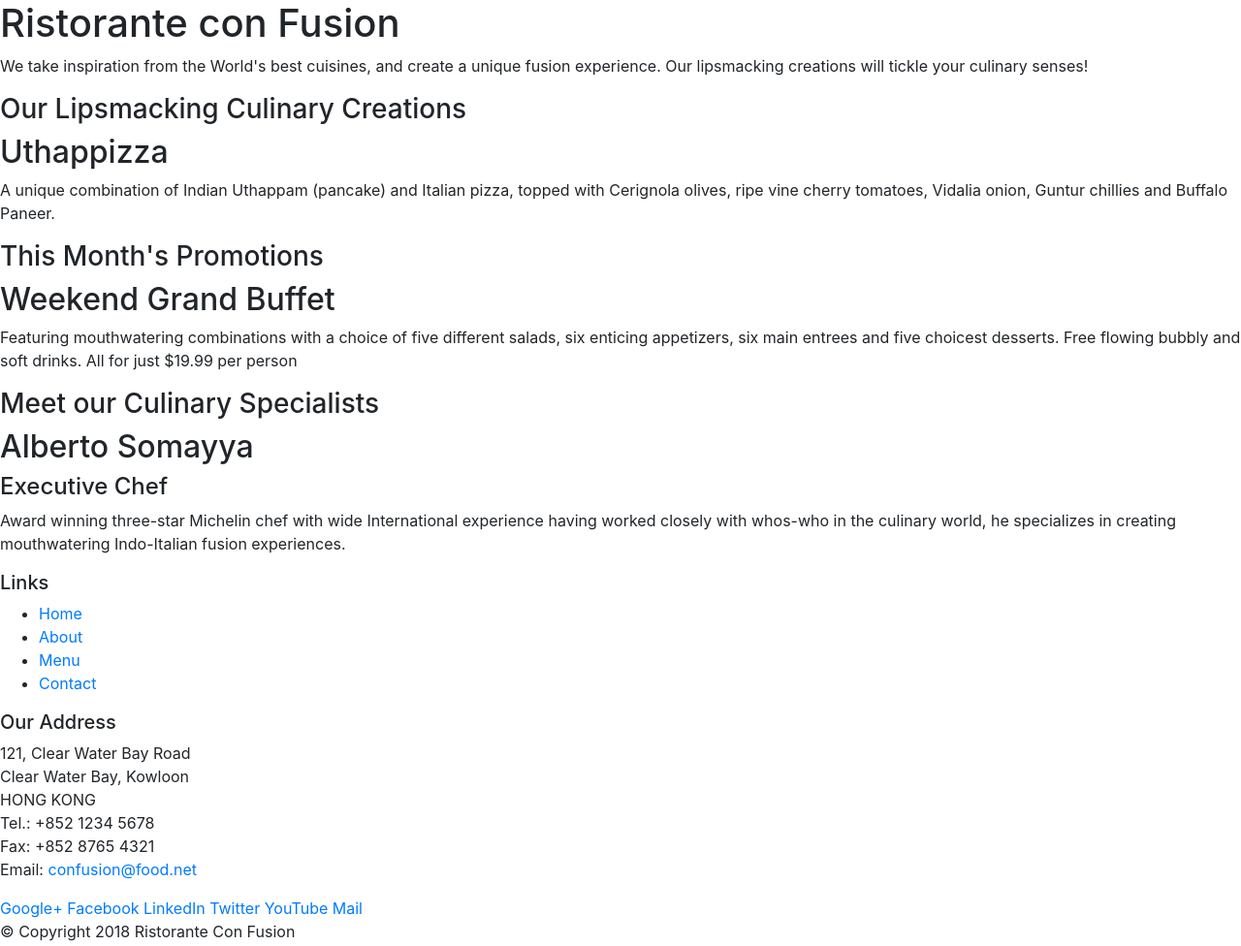
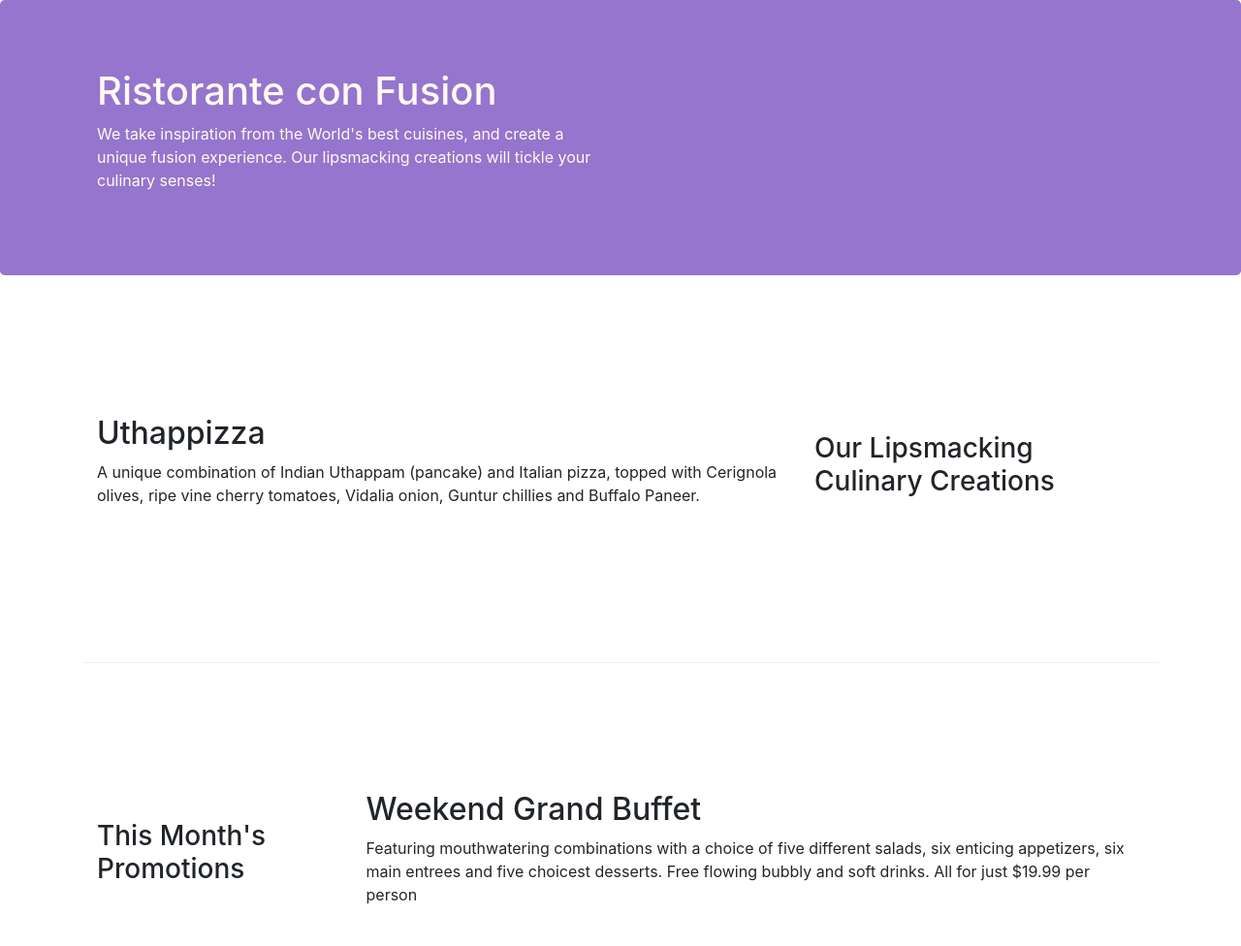
Before and after one commit to yashwant-dot/Ristorante-con-Fusion, a website: page index.html in a window 1280 px wide. Shown: the top 976 px of the page at 97% size. Drawn offline with nearby package versions, Linux system fonts and the light colour scheme.

Commit message:
added aboutus.html

```diff
--- /dev/null
+++ b/css/style.css
@@ -0,0 +1,30 @@
+.row-header {
+  margin: 0px auto;
+  padding: 0px auto;
+}
+
+.row-content {
+  margin: 0px auto;
+  padding: 50px 0px;
+  border-bottom: 1px ridge;
+  min-height: 400px;
+}
+
+.footer {
+  background-color: #d1c4e9;
+  margin: 0 auto;
+  padding: 20px 0;
+}
+
+.jumbotron {
+  padding: 70px 30px;
+  margin: 0px;
+  background: #9575cd;
+  color: floralwhite;
+}
+
+address {
+  font-size: 80%;
+  margin: 0px;
+  color: #0f0f0f;
+}
--- a/index.html
+++ b/index.html
@@ -8,51 +8,52 @@
 
     <!-- Bootstrap CSS -->
     <link rel="stylesheet" href="node_modules/bootstrap/dist/css/bootstrap.min.css">
+    <link rel="stylesheet" href="css/style.css">
     <title>Ristorante Con Fusion</title>
 </head>
 
 <body>
 
-    <header>
-        <div>
-            <div>
-                <div>
+    <header class="jumbotron">
+        <div class="container">
+            <div class="row row-header">
+                <div class="col-12 col-sm-6">
                     <h1>Ristorante con Fusion</h1>
                     <p>We take inspiration from the World's best cuisines, and create a unique fusion experience. Our lipsmacking creations will tickle your culinary senses!</p>
                 </div>
-                <div>
+                <div class="col-12 col-sm">
                 </div>
             </div>
         </div>
     </header>
 
-    <div>
-        <div>
-            <div>
+    <div class="container">
+        <div class="row row-content align-items-center">
+            <div class="col-12 col-sm-4 col-md-4 order-sm-last col-md-3">
                 <h3>Our Lipsmacking Culinary Creations</h3>
             </div>
-            <div>
+            <div class="col col-sm order-sm-first col-md">
                 <h2>Uthappizza</h2>
                 <p>A unique combination of Indian Uthappam (pancake) and Italian pizza, topped with Cerignola olives, ripe vine cherry tomatoes, Vidalia onion, Guntur chillies and Buffalo Paneer.</p>
             </div>
         </div>
 
 
-        <div>
-            <div>
+        <div class="row row-content align-items-center">
+            <div class="col-12 col-md-3">
                 <h3>This Month's Promotions</h3>
             </div>
-            <div>
+            <div class="col col-md">
                 <h2>Weekend Grand Buffet</h2>
                 <p>Featuring mouthwatering combinations with a choice of five different salads, six enticing appetizers, six main entrees and five choicest desserts. Free flowing bubbly and soft drinks. All for just $19.99 per person </p>
             </div>
         </div>
 
-        <div>
-            <div>
+        <div class="row row-content align-items-center">
+            <div class="col-12 col-sm-4 col-md-3 order-sm-last">
                 <h3>Meet our Culinary Specialists</h3>
             </div>
-            <div>
+            <div class="col col-sm col-md order-sm-first">
                 <h2>Alberto Somayya</h2>
                 <h4>Executive Chef</h4>
                 <p>Award winning three-star Michelin chef with wide International experience having worked closely with whos-who in the culinary world, he specializes in creating mouthwatering Indo-Italian fusion experiences. </p>
@@ -60,19 +61,19 @@
         </div>
     </div>
 
-    <footer>
-        <div>
-            <div>
-                <div>
+    <footer class="footer">
+        <div class="container">
+            <div class="row">
+                <div class="col-4 col-sm-2 offset-1">
                     <h5>Links</h5>
-                    <ul>
+                    <ul class="list-unstyled">
                         <li><a href="#">Home</a></li>
                         <li><a href="#">About</a></li>
                         <li><a href="#">Menu</a></li>
                         <li><a href="#">Contact</a></li>
                     </ul>
                 </div>
-                <div>
+                <div class="col-7 col-sm-5">
                     <h5>Our Address</h5>
                     <address>
 		              121, Clear Water Bay Road<br>
@@ -83,8 +84,8 @@
 		              Email: <a href="mailto:confusion@food.net">confusion@food.net</a>
 		           </address>
                 </div>
-                <div>
-                    <div>
+                <div class="col-12 col-sm-4 align-self-center">
+                    <div class="text-center">
                         <a href="http://google.com/+">Google+</a>
                         <a href="http://www.facebook.com/profile.php?id=">Facebook</a>
                         <a href="http://www.linkedin.com/in/">LinkedIn</a>
@@ -94,8 +95,8 @@
                     </div>
                 </div>
            </div>
-           <div>
-                <div>
+           <div class="row justify-content-center">
+                <div class="col-auto">
                     <p>© Copyright 2018 Ristorante Con Fusion</p>
                 </div>
            </div>
```
Also changed, not shown: aboutus.html (added, +115 -0 lines), 1 other file.
